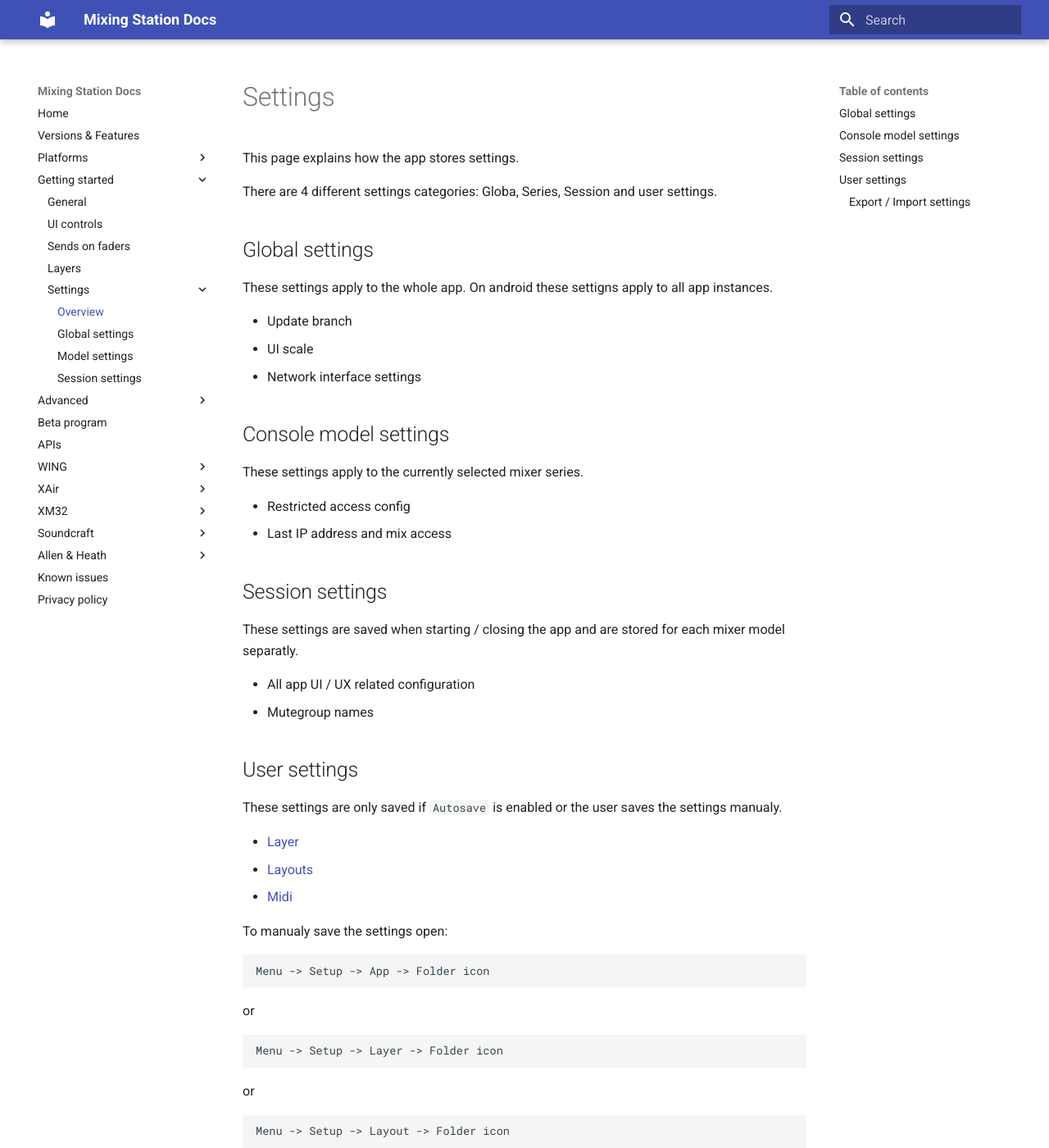
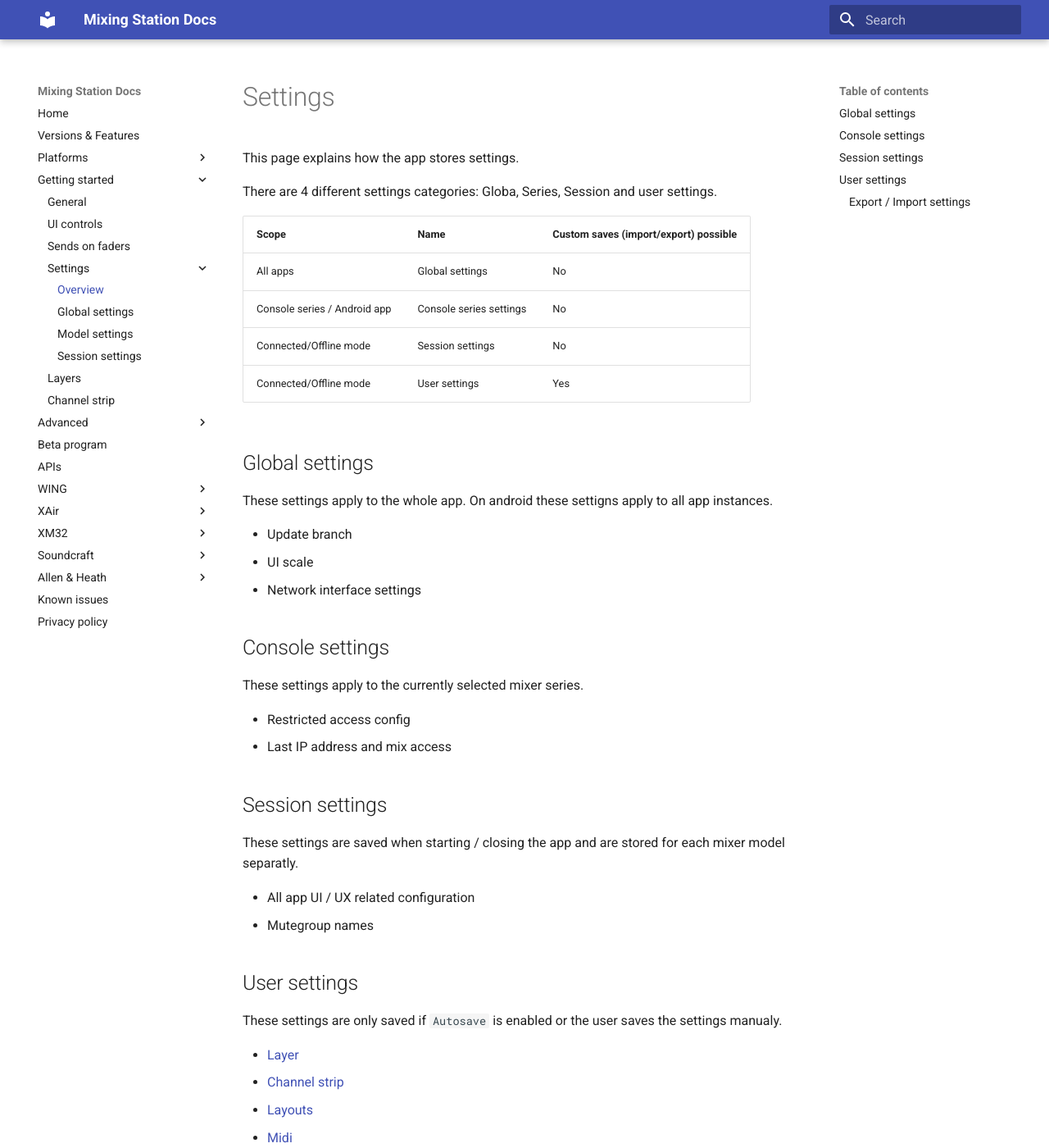
Before and after one commit to davidgiga1993/mixing-station-docs, an MkDocs documentation site: the page built from docs/settings/overview.md, in a window 1280 px wide and 1400 px high. Shown: the whole window at 82% size. Built offline with MkDocs 1.6.1 and Material for MkDocs 9.7.7, drawn with Linux system fonts in a browser that asks for light colours.

Commit message:
Update docs

```diff
--- a/docs/settings/overview.md
+++ b/docs/settings/overview.md
@@ -2,6 +2,13 @@
 This page explains how the app stores settings.
 
 There are 4 different settings categories: Globa, Series, Session and user settings.
+
+| Scope | Name | Custom saves (import/export) possible |
+| ---- | --- | --- |
+| All apps | Global settings | No |
+| Console series / Android app | Console series settings | No |
+| Connected/Offline mode | Session settings | No |
+| Connected/Offline mode | User settings | Yes |
 
 ## Global settings
 These settings apply to the whole app. On android these settigns apply to all app instances.
@@ -10,7 +17,7 @@
 - UI scale
 - Network interface settings
 
-## Console model settings
+## Console settings
 These settings apply to the currently selected mixer series.
 
 - Restricted access config
@@ -27,6 +34,7 @@
 These settings are only saved if `Autosave` is enabled or the user saves the settings manualy.
 
 - [Layer](../layers.md)
+- [Channel strip](channel-strip.md)
 - [Layouts](../custom-layouts.md)
 - [Midi](../usb-midi.md)
 
--- a/mkdocs.yml
+++ b/mkdocs.yml
@@ -13,12 +13,13 @@
     - General: getting-started.md
     - UI controls: ui-controls.md
     - Sends on faders: sends-on-faders.md
-    - Layers: layers.md
     - Settings:
       - Overview: settings/overview.md
       - Global settings: settings/global.md
       - Model settings: settings/console-model.md
       - Session settings: settings/session.md
+    - Layers: layers.md
+    - Channel strip: settings/channel-strip.md
   - Advanced:
     - IDCAs: layer-idcas.md
     - Mix copy: mix-copy.md
```
Also changed, not shown: docs/settings/channel-strip.md (added, +35 -0 lines), docs/settings/session.md (+2 -25 lines), docs/img/settings/channel-strip.gif (added), docs/img/settings/session-channel-strip.png (deleted).
